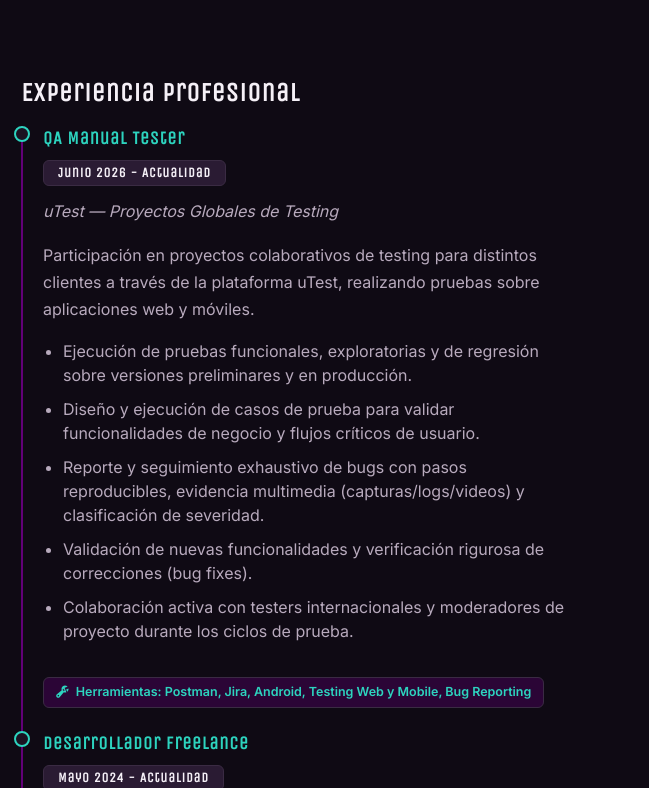
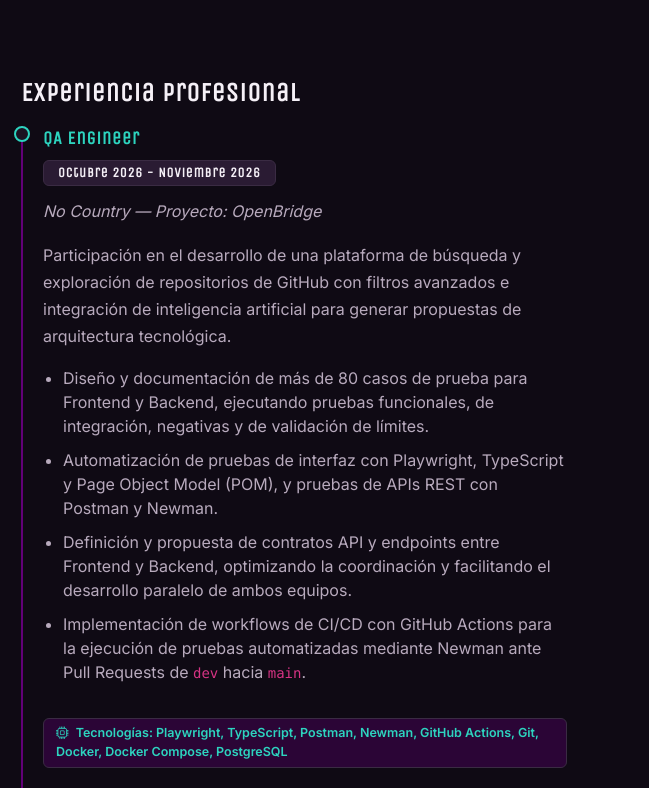
Before and after one commit to Maxwellqa/mi-web, a plain HTML site: page index.html in a window 1280 px wide. Shown: the part 2952-3740 px from the top of the page, 631-1280 px from the left. Drawn offline with nearby package versions, Linux system fonts and the light colour scheme; animation ran at ten frames a second.

Commit message:
add QA Engineer experience No Country

```diff
--- a/index.html
+++ b/index.html
@@ -74,6 +74,10 @@
       "Newman",
       "Swagger",
       "Jira",
+      "CI/CD",
+      "GitHub Actions",
+      "Docker",
+      "PostgreSQL",
       "STLC",
       "SDLC",
       "JavaScript",
@@ -427,7 +431,24 @@
           <div class="col-lg-6" data-aos="fade-up" data-aos-delay="200">
             <h3 class="resume-title">Experiencia Profesional</h3>
 
-            <!-- Experiencia 1: uTest -->
+            <!-- Experiencia 1: No Country (OpenBridge) -->
+            <div class="resume-item">
+              <h4>QA Engineer</h4>
+              <h5>Octubre 2026 - Noviembre 2026</h5>
+              <p><em>No Country — Proyecto: OpenBridge</em></p>
+              <p>Participación en el desarrollo de una plataforma de búsqueda y exploración de repositorios de GitHub con filtros avanzados e integración de inteligencia artificial para generar propuestas de arquitectura tecnológica.</p>
+              <ul>
+                <li>Diseño y documentación de más de 80 casos de prueba para Frontend y Backend, ejecutando pruebas funcionales, de integración, negativas y de validación de límites.</li>
+                <li>Automatización de pruebas de interfaz con Playwright, TypeScript y Page Object Model (POM), y pruebas de APIs REST con Postman y Newman.</li>
+                <li>Definición y propuesta de contratos API y endpoints entre Frontend y Backend, optimizando la coordinación y facilitando el desarrollo paralelo de ambos equipos.</li>
+                <li>Implementación de workflows de CI/CD con GitHub Actions para la ejecución de pruebas automatizadas mediante Newman ante Pull Requests de <code>dev</code> hacia <code>main</code>.</li>
+              </ul>
+              <div class="tools-badge">
+                <i class="bi bi-cpu me-1"></i> Tecnologías: Playwright, TypeScript, Postman, Newman, GitHub Actions, Git, Docker, Docker Compose, PostgreSQL
+              </div>
+            </div><!-- End Resume Item -->
+
+            <!-- Experiencia 2: uTest -->
             <div class="resume-item">
               <h4>QA Manual Tester</h4>
               <h5>Junio 2026 - Actualidad</h5>
```
